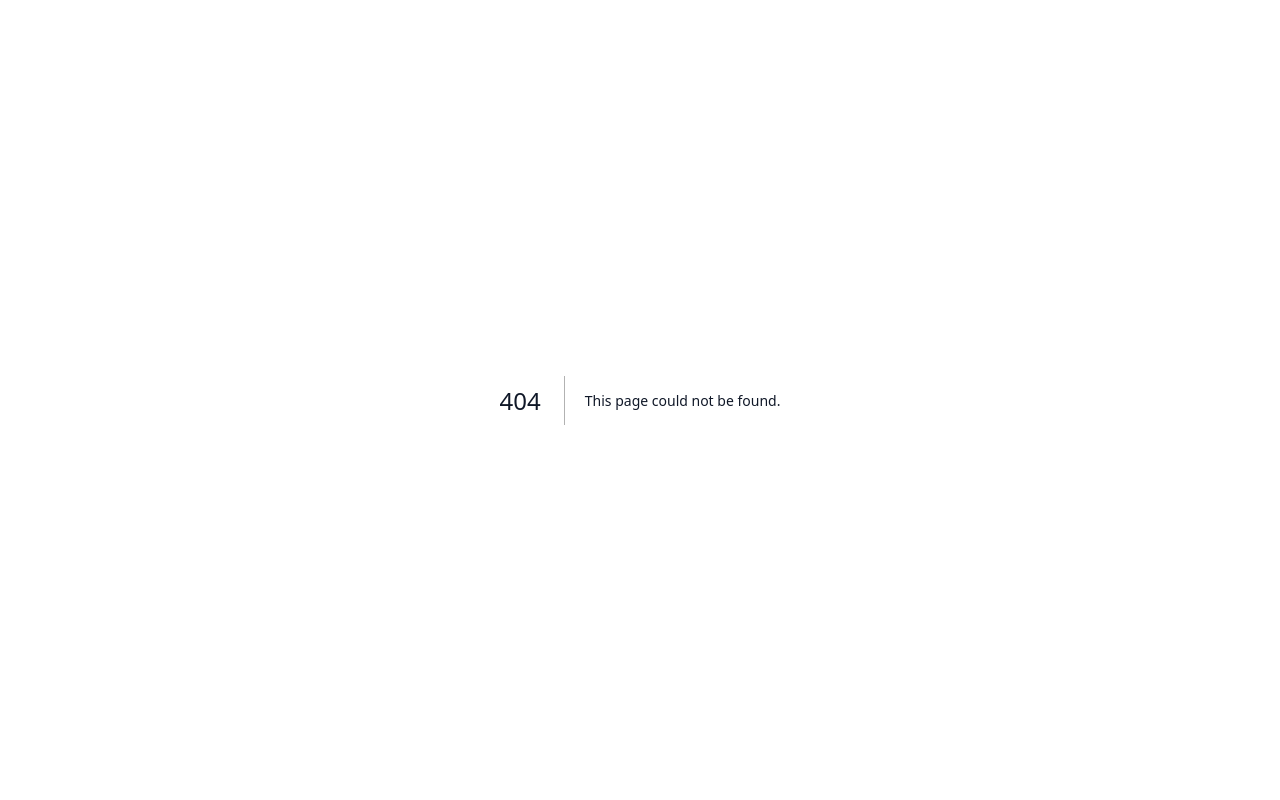
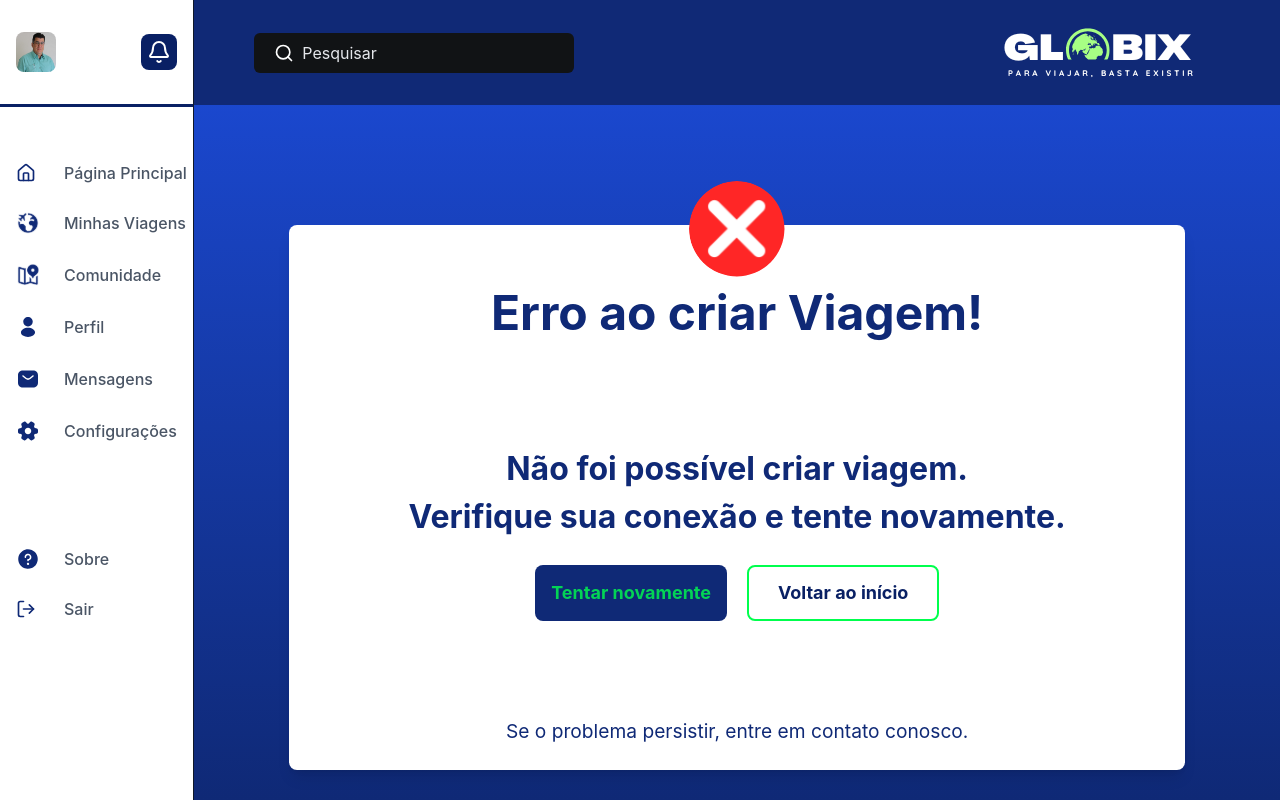
Before and after one commit to florgust/frontend-globix, a Next.js app: page /create_trip_unsuccessful in a window 1280 px wide. Before the commit this address had no page. Built offline with nearby package versions, Linux system fonts and the light colour scheme.

Commit message:
SCRUM-103: Criação da página de erro ao criar viagem

```diff
--- /dev/null
+++ b/src/app/create_trip_unsuccessful/page.tsx
@@ -0,0 +1,56 @@
+"use client";
+import React from "react";
+import SidebarMenu from "../../components/ui/SidebarMenu";
+import {HeaderPages} from "@/components/ui/header";
+
+export default function TripTransport() {
+    return (
+        <div className="flex min-h-screen bg-gradient-to-b from-[#1C4CDC] to-[#0F2976]">
+            <SidebarMenu />
+
+            <div className="flex flex-col items-center w-full bg-gradient-to-b from-[#1C4CDC] to-[#0F2976]">
+                <HeaderPages />
+
+                <div className="relative flex items-center justify-center w-full">
+                    <div
+                        className="absolute top-19 flex items-center justify-center w-[6rem] h-[6rem] rounded-full z-10"
+                        style={{ backgroundImage: "url('/images-trip_unsuccessful/fundo_vermelho.svg')", backgroundSize: "cover" }}
+                    >
+                        <img
+                            src="/images-trip_unsuccessful/erro.svg"
+                            alt="Error Icon"
+                            className="w-[8.3925rem] h-[8.3925rem]"
+                        />
+                    </div>
+                </div>
+
+                <div className="flex flex-col items-center justify-center w-full max-w-4xl p-6 mt-30 bg-white rounded-lg shadow-lg">
+
+                    <div className="mt-7">
+                        <h1 className="text-[3rem] font-bold text-center text-[#0F2976]">
+                            Erro ao criar Viagem! <br></br><br></br>
+                        </h1>
+                    </div>
+
+                    <div className="w-full mt-6 text-[#0F2976] font-bold text-[2rem] text-center">
+                        <p>Não foi possível criar viagem.</p>
+                        <p>Verifique sua conexão e tente novamente.</p>
+                    </div>
+
+                    <div className="flex justify-center mt-6 space-x-4 gap-5">
+                        <button className="w-48 h-14 bg-[#0F2976] rounded-lg cursor-pointer hover:scale-110">
+                            <span className="font-bold text-lg text-[#00FF4DCC]">Tentar novamente</span>
+                        </button>
+                        <button className="w-48 h-14 bg-[#FFFFFF] border-2 border-[#00FF4D] rounded-lg cursor-pointer hover:scale-110">
+                            <span className="font-bold text-lg text-[#092064]">Voltar ao início</span>
+                        </button>
+                    </div>
+
+                    <br></br><br></br><br></br>
+
+                    <p className="w-full mt-6 text-[#0F2976] text-[1.2rem] text-center">Se o problema persistir, entre em contato conosco.</p>
+                </div>
+            </div>
+        </div>
+    );
+}
```
Also changed, not shown: public/images-trip_unsuccessful/erro.svg (added), public/images-trip_unsuccessful/fundo_vermelho.svg (added).
